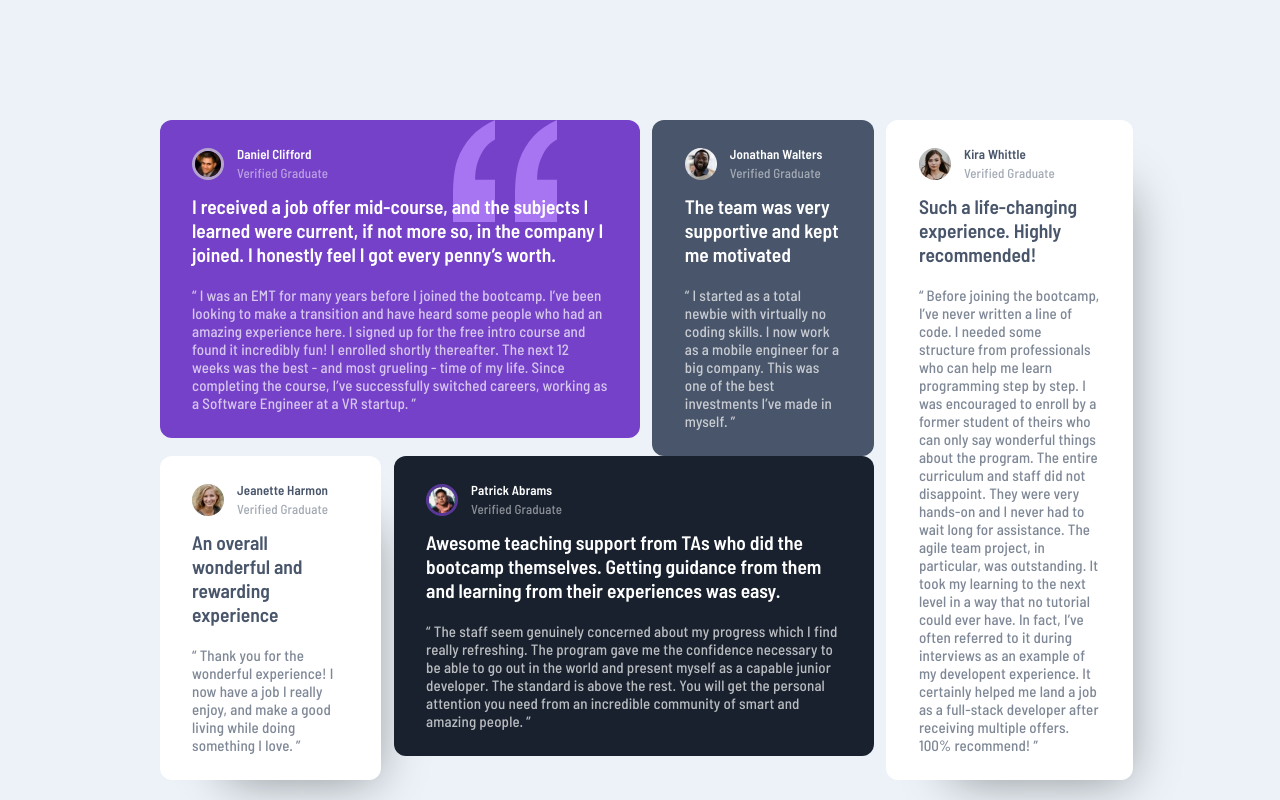
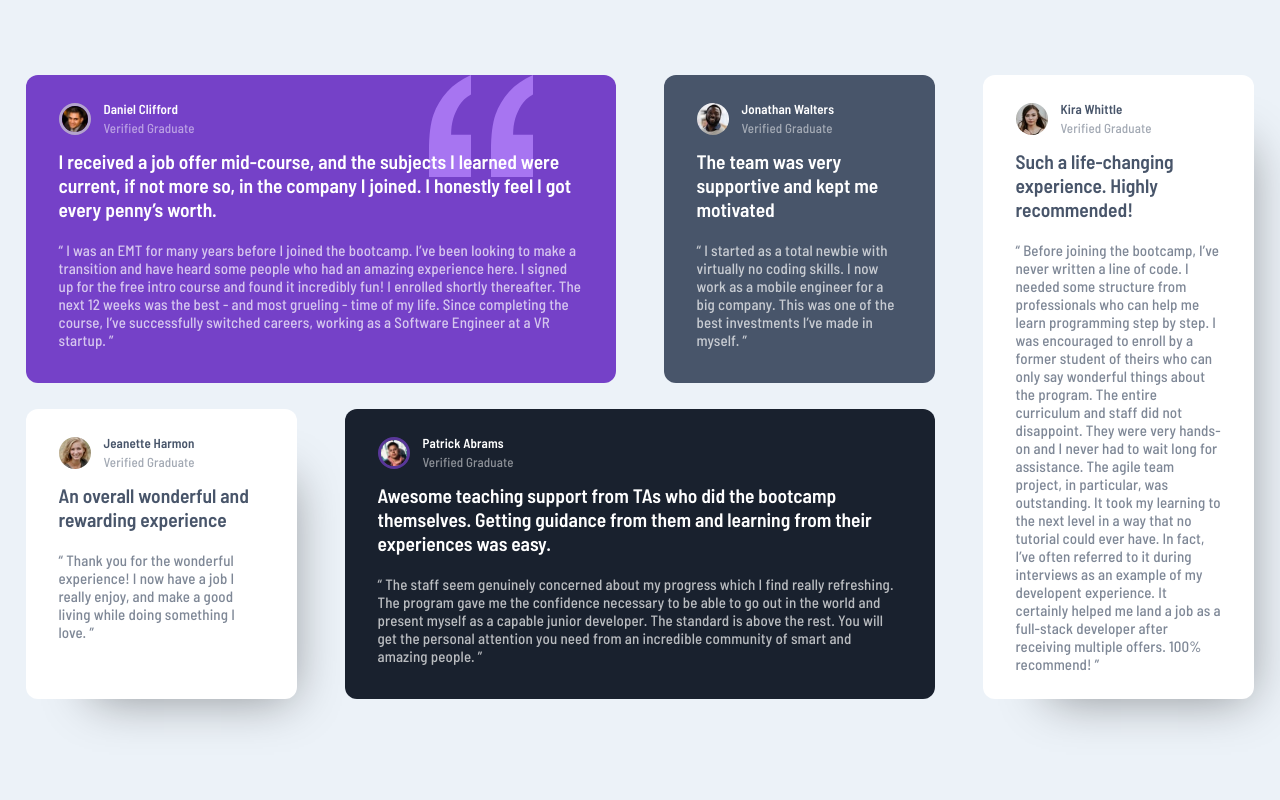
Before and after one commit to josiahmokob0/testimonials-grid-section-1, a plain HTML site: page index.html in a window 1280 px wide. Drawn offline with Linux system fonts and the light colour scheme.

Commit message:
configure grid

```diff
--- a/index.html
+++ b/index.html
@@ -27,8 +27,6 @@
   </head>
   <body>
     <div class="container">
-      <section class="left">
-      <section class="top">
       <article class="testimonial large bg-violet">
         <div class="client-info">
           <img
@@ -57,7 +55,8 @@
           a Software Engineer at a VR startup. ”
         </p>
       </article>
-      <article class="testimonial small bg-dark-gray">
+
+      <article class="testimonial bg-dark-gray">
         <div class="client-info">
           <img src="./images/image-jonathan.jpg" alt="" class="avatar" />
           <div class="info">
@@ -74,9 +73,8 @@
           investments I’ve made in myself. ”
         </p>
       </article>
-      </section>
-      <section class="bottom">
-      <article class="testimonial small bg-white">
+
+      <article class="testimonial bg-white1">
         <div class="client-info">
           <img src="./images/image-jeanette.jpg" alt="" class="avatar" />
           <div class="info">
@@ -92,6 +90,7 @@
           enjoy, and make a good living while doing something I love. ”
         </p>
       </article>
+
       <article class="testimonial large bg-dark-black">
         <div class="client-info">
           <img
@@ -119,9 +118,7 @@
           people. ”
         </p>
       </article>
-      </section>
-      </section>
-      <section class="side">
+
       <article class="testimonial bg-white">
         <div class="client-info">
           <img src="./images/image-kira.jpg" alt="" class="avatar" />
@@ -147,7 +144,6 @@
           developer after receiving multiple offers. 100% recommend! ”
         </p>
       </article>
-      </section>
     </div>
   </body>
 </html>
--- a/style.css
+++ b/style.css
@@ -1,4 +1,8 @@
 @import url("https://fonts.googleapis.com/css2?family=Barlow+Semi+Condensed:wght@500;600&display=swap");
+
+:root {
+  --text-color: white;
+}
 
 * {
   margin: 0;
@@ -18,7 +22,6 @@ body {
 }
 
 article.testimonial {
-  /* background-color: yellow; */
   margin-bottom: 2em;
   padding: 2em 2.5em;
   border-radius: 12px;
@@ -47,7 +50,6 @@ article.testimonial {
 h2.testimony-title {
   margin-bottom: 1em;
   font-size: 1.5em;
-  color: white;
 }
 
 p.testimony-text {
@@ -60,13 +62,13 @@ p.testimony-text {
 }
 
 p {
-  color: white;
   letter-spacing: 0.009em;
 }
 
 /* container colors */
 
 .bg-violet {
+  color: var(--text-color);
   background-color: hsl(263, 55%, 52%);
   background-image: url("./images/bg-pattern-quotation.svg");
   background-repeat: no-repeat;
@@ -74,25 +76,23 @@ p {
 }
 
 .bg-dark-gray {
+  color: var(--text-color);
   background-color: hsl(217, 19%, 35%);
 }
 
 .bg-dark-black {
+  color: var(--text-color);
   background-color: hsl(219, 29%, 14%);
 }
 
-.bg-white {
+.bg-white,
+.bg-white1 {
+  --text-color: hsl(217, 19%, 35%);
+  color: var(--text-color);
   background-color: #fff;
   box-shadow: 30px 35px 47px -36px rgba(0, 0, 0, 0.41);
   -webkit-box-shadow: 30px 35px 47px -36px rgba(0, 0, 0, 0.41);
   -moz-box-shadow: 30px 35px 47px -36px rgba(0, 0, 0, 0.41);
-}
-
-/* ---------------- */
-
-.bg-white p,
-.bg-white h2 {
-  color: hsl(217, 19%, 35%);
 }
 
 @media (min-width: 1000px) {
@@ -102,42 +102,33 @@ p {
     display: grid;
     place-items: center;
   }
+
   .container {
-    margin: 0;
-    width: 77%;
-    height: 70vh;
     display: grid;
-    grid-template-columns: 75% 25%;
-    justify-content: space-around;
-    align-items: start;
-  }
-  .left {
-    height: 100%;
-    display: flex;
-    flex-direction: column;
-    align-items: center;
-    justify-content: space-evenly;
-  }
-  .top {
-    display: grid;
-    grid-template-columns: 65% 30%;
-    align-items: flex-start;
-    justify-content: space-evenly;
-    margin: 0;
-  }
-  article.testimonial {
-    margin: 0;
-  }
-  .bottom {
-    display: grid;
-    grid-template-columns: 30% 65%;
-    align-items: flex-start;
-    justify-content: space-evenly;
+    grid-template-columns:
+      minmax(200px, 320px) minmax(200px, 320px) minmax(200px, 320px)
+      minmax(200px, 320px);
+    grid-template-areas: "a a b e" "c d d e";
+    column-gap: 3rem;
   }
 
-  .side {
-    height: 100%;
-    display: flex;
-    align-items: center;
+  .bg-violet {
+    grid-area: a;
+  }
+
+  .bg-dark-gray {
+    grid-area: b;
+  }
+
+  .bg-white {
+    grid-area: e;
+  }
+
+  .bg-white1 {
+    grid-area: c;
+  }
+
+  .bg-dark-black {
+    grid-area: d;
   }
 }
```
